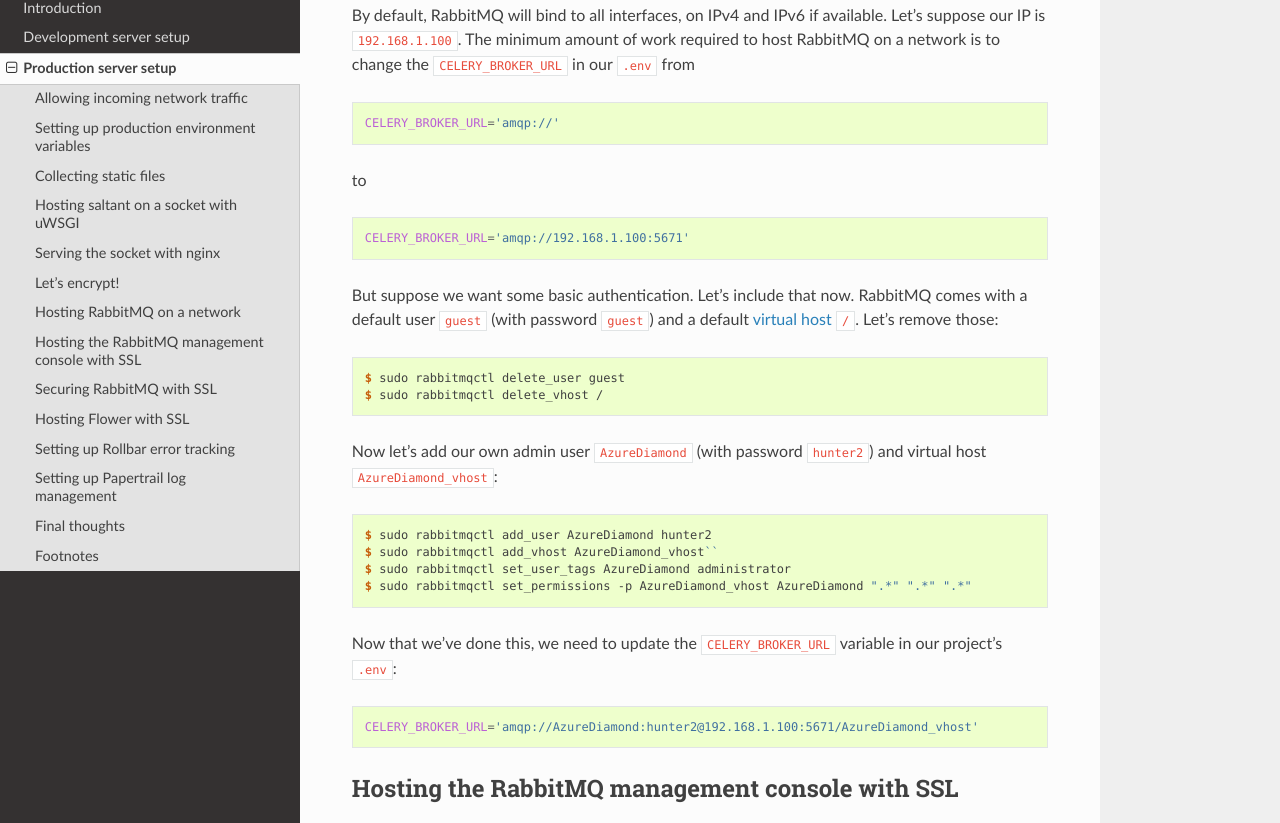
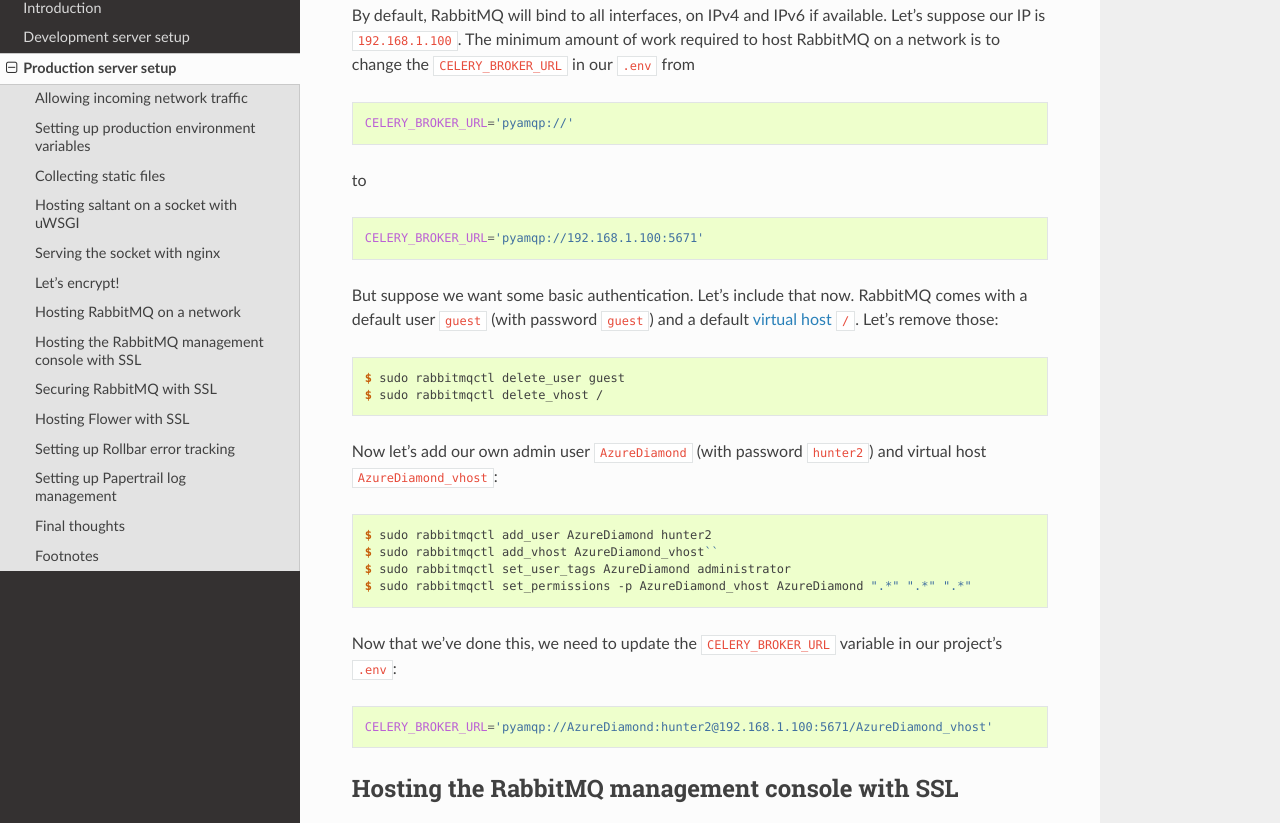
Before and after one commit to saltant-org/saltant, a Sphinx documentation site: the page built from docs/source/installation/production.rst, in a window 1280 px wide and 1400 px high, scrolled down 4361 px. Shown: the part 144-967 px from the top of the window. Built offline with Sphinx 7.4.7 and the Read the Docs theme 2.0.0, drawn with Linux system fonts in a browser that asks for light colours; some of the changed text lies outside the part shown.

Commit message:
Always use pyamqp over amqp
Previously I had only changed from amqp to pyamqp in production with
SSL, but amqp is throwing an error for me right now and pyamqp isn't . .
. so, goodbye amqp.

```diff
--- a/docs/source/installation/production.rst
+++ b/docs/source/installation/production.rst
@@ -232,13 +232,13 @@
 
 .. code-block:: shell
 
-    CELERY_BROKER_URL='amqp://'
+    CELERY_BROKER_URL='pyamqp://'
 
 to
 
 .. code-block:: shell
 
-    CELERY_BROKER_URL='amqp://192.168.1.100:5671'
+    CELERY_BROKER_URL='pyamqp://192.168.1.100:5671'
 
 But suppose we want some basic authentication. Let's include that now.
 RabbitMQ comes with a default user ``guest`` (with password ``guest``)
@@ -260,7 +260,7 @@
 
 .. code-block:: shell
 
-    CELERY_BROKER_URL='amqp://AzureDiamond:hunter2@192.168.1.100:5671/AzureDiamond_vhost'
+    CELERY_BROKER_URL='pyamqp://AzureDiamond:hunter2@192.168.1.100:5671/AzureDiamond_vhost'
 
 Hosting the RabbitMQ management console with SSL
 ------------------------------------------------
@@ -337,14 +337,6 @@
 Make sure that the ``rabbitmq`` user on your machine has read access to
 the above certs. (One way to do this is to let the ``ssl-cert`` group
 control ``/etc/letsencrypt`` and add ``rabbitmq`` to this group.)
-
-One last thing we need to do is modify the protocol of the
-``CELERY_BROKER_URL`` variable in our ``.env`` from ``amqp`` to
-``pyamqp``: [#pyamqp]_
-
-.. code-block:: shell
-
-    CELERY_BROKER_URL='pyamqp://AzureDiamond:hunter2@192.168.1.100:5671/AzureDiamond_vhost'
 
 Hosting Flower with SSL
 -----------------------
@@ -448,7 +440,6 @@
 .. Footnotes
 .. [#aws-traffic] See `here <https://docs.aws.amazon.com/AWSEC2/latest/UserGuide/authorizing-access-to-an-instance.html>`_ for instructions on opening EC2 instance ports.
 .. [#rabbitmq-management-nginx] Thanks to Dario Zadro for his post `here <https://stackoverflow.com/questions/49742269/rabbitmq-management-over-https-and-nginx>`_.
-.. [#pyamqp] This specifies that Celery should use the `amqp`_ library (which behaves nicely with SSL) instead of the default `librabbitmq`_ library.
 .. [#flowerauth] See more authentication options `here <https://flower.readthedocs.io/en/latest/auth.html>`_.
 
 .. Links
```
Also changed, not shown: 2 other files.
